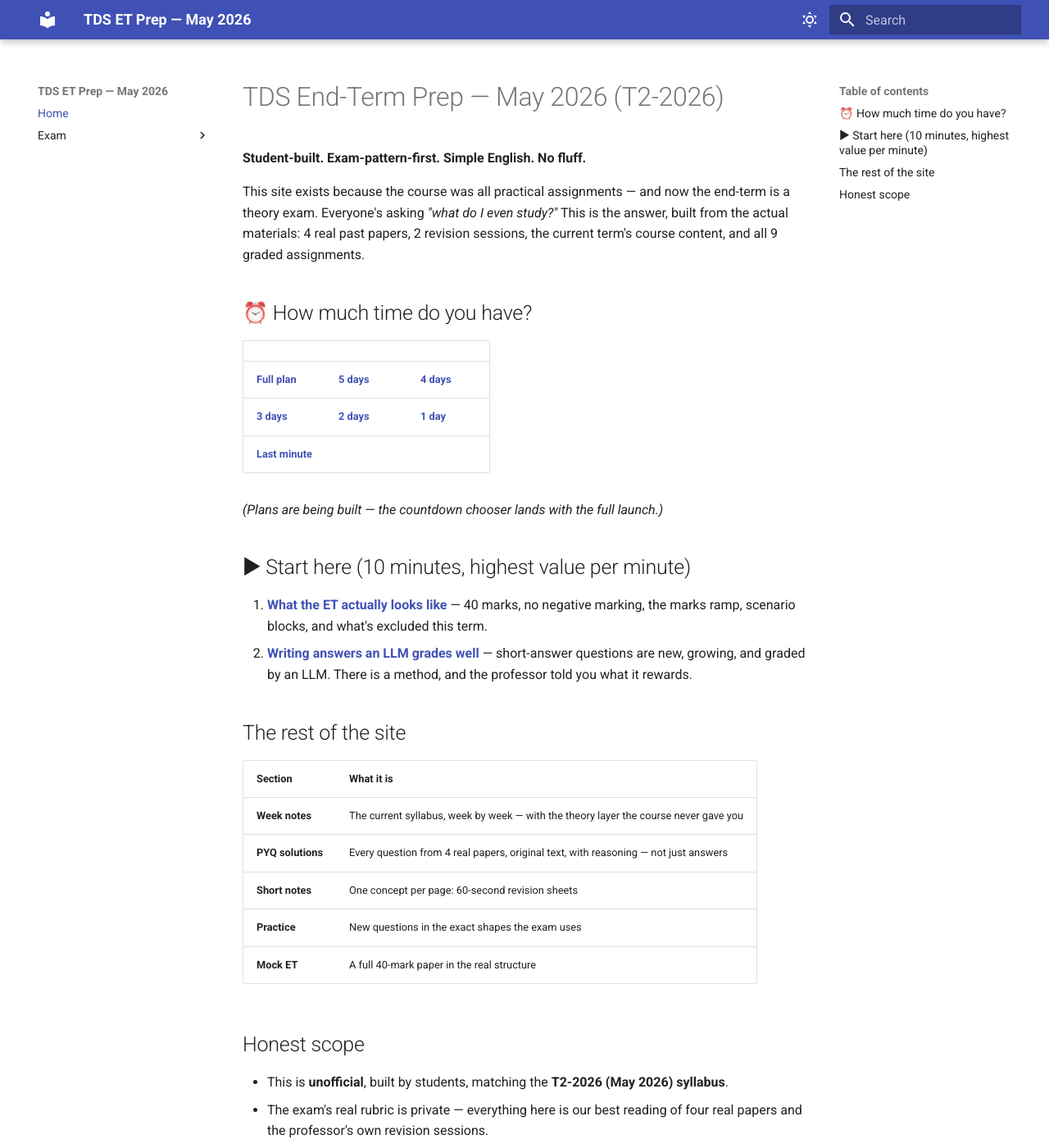
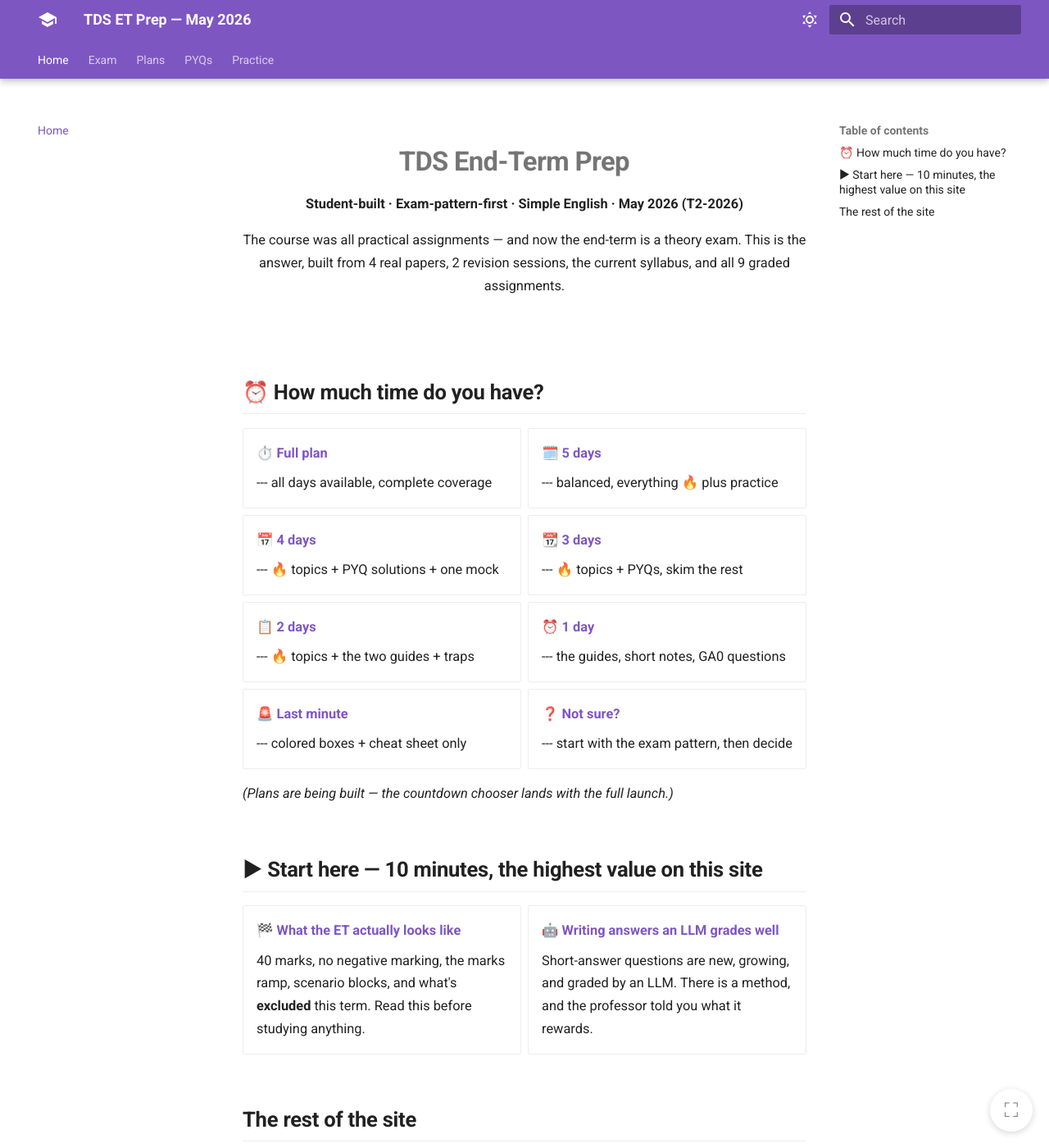
Before and after one commit to HypeMonk/tds-et-prep, an MkDocs documentation site: the page built from docs/index.md, in a window 1280 px wide and 1400 px high. Shown: the whole window at 82% size. Built offline with MkDocs 1.6.1 and Material for MkDocs 9.7.7, drawn with Linux system fonts in a browser that asks for light colours; some of the changed text lies outside the part shown.

Commit message:
Real colored boxes, upgraded theme, grid-card homepage, focus mode
The colored boxes were blockquote dots before — now proper Material
admonitions: success=must-remember, warning=trap, danger=wrong-belief,
info=in-the-exam. Theme gets tabs, sticky top bar, deep purple + amber
palette, better typography. Homepage rebuilt as card grids. Focus mode
button ships (hides sidebars, Esc to exit, preference remembered).

Co-Authored-By: Claude <noreply@anthropic.com>

```diff
--- a/docs/index.md
+++ b/docs/index.md
@@ -1,44 +1,103 @@
-# TDS End-Term Prep — May 2026 (T2-2026)
+<div class="tx-hero" markdown>
 
-**Student-built. Exam-pattern-first. Simple English. No fluff.**
+# TDS End-Term Prep
 
-This site exists because the course was all practical assignments — and now the end-term is a
-theory exam. Everyone's asking *"what do I even study?"* This is the answer, built from the
-actual materials: 4 real past papers, 2 revision sessions, the current term's course content,
-and all 9 graded assignments.
+**Student-built · Exam-pattern-first · Simple English · May 2026 (T2-2026)**
+
+The course was all practical assignments — and now the end-term is a theory exam.
+This is the answer, built from 4 real papers, 2 revision sessions, the current
+syllabus, and all 9 graded assignments.
+
+</div>
 
 ## ⏰ How much time do you have?
 
-| | | |
-|---|---|---|
-| [**Full plan**](plan/index.md) | [**5 days**](plan/index.md) | [**4 days**](plan/index.md) |
-| [**3 days**](plan/index.md) | [**2 days**](plan/index.md) | [**1 day**](plan/index.md) |
-| [**Last minute**](plan/index.md) | | |
+<div class="grid cards" markdown>
+
+- ⏱️ **[Full plan](plan/index.md)**
+
+    --- all days available, complete coverage
+
+- 🗓️ **[5 days](plan/index.md)**
+
+    --- balanced, everything 🔥 plus practice
+
+- 📅 **[4 days](plan/index.md)**
+
+    --- 🔥 topics + PYQ solutions + one mock
+
+- 📆 **[3 days](plan/index.md)**
+
+    --- 🔥 topics + PYQs, skim the rest
+
+- 📋 **[2 days](plan/index.md)**
+
+    --- 🔥 topics + the two guides + traps
+
+- ⏰ **[1 day](plan/index.md)**
+
+    --- the guides, short notes, GA0 questions
+
+- 🚨 **[Last minute](plan/index.md)**
+
+    --- colored boxes + cheat sheet only
+
+- ❓ **[Not sure?](plan/index.md)**
+
+    --- start with the exam pattern, then decide
+
+</div>
 
 *(Plans are being built — the countdown chooser lands with the full launch.)*
 
-## ▶ Start here (10 minutes, highest value per minute)
+## ▶ Start here — 10 minutes, the highest value on this site
 
-1. **[What the ET actually looks like](exam/exam-pattern.md)** — 40 marks, no negative
-   marking, the marks ramp, scenario blocks, and what's excluded this term.
-2. **[Writing answers an LLM grades well](exam/llm-grading-guide.md)** — short-answer
-   questions are new, growing, and graded by an LLM. There is a method, and the professor
-   told you what it rewards.
+<div class="grid cards" markdown>
+
+- 🏁 **[What the ET actually looks like](exam/exam-pattern.md)**
+
+    40 marks, no negative marking, the marks ramp, scenario blocks, and what's
+    **excluded** this term. Read this before studying anything.
+
+- 🤖 **[Writing answers an LLM grades well](exam/llm-grading-guide.md)**
+
+    Short-answer questions are new, growing, and graded by an LLM. There is a method,
+    and the professor told you what it rewards.
+
+</div>
 
 ## The rest of the site
 
-| Section | What it is |
-|---|---|
-| **Week notes** | The current syllabus, week by week — with the theory layer the course never gave you |
-| **PYQ solutions** | Every question from 4 real papers, original text, with reasoning — not just answers |
-| **Short notes** | One concept per page: 60-second revision sheets |
-| **Practice** | New questions in the exact shapes the exam uses |
-| **Mock ET** | A full 40-mark paper in the real structure |
+<div class="grid cards" markdown>
 
-## Honest scope
+- 📚 **Week notes**
 
-- This is **unofficial**, built by students, matching the **T2-2026 (May 2026) syllabus**.
-- The exam's real rubric is private — everything here is our best reading of four real papers
-  and the professor's own revision sessions.
-- The syllabus changes every term. Next term's students: the structure is reusable, the
-  content is yours to verify.
+    The current syllabus, week by week — with the theory layer the course never gave you.
+
+- 📄 **PYQ solutions**
+
+    Every question from 4 real papers, original text, with reasoning — not just answers.
+
+- ⚡ **Short notes**
+
+    One concept per page: 60-second revision sheets.
+
+- 🏋️ **Practice**
+
+    New questions in the exact shapes the exam uses, filterable by difficulty.
+
+- 🧪 **Mock ET**
+
+    A full 40-mark paper in the real structure.
+
+- 🎓 **Revision sessions**
+
+    The professor's own walkthroughs, notes kept as primary source.
+
+</div>
+
+!!! tip "Honest scope"
+    This is **unofficial**, built by students, matching the **T2-2026 syllabus**. The
+    real rubric is private — everything here is our best reading of four real papers
+    and the professor's revision sessions. The syllabus changes every term: next term's
+    students get the structure, and re-verify the content.
--- /dev/null
+++ b/docs/javascripts/focus.js
@@ -0,0 +1,29 @@
+// Focus mode: one button, hides both sidebars and the tabs, widens the page.
+// Esc exits as well. The preference is remembered per browser.
+(function () {
+  var KEY = "etprep-focus";
+  function apply(on) {
+    document.body.classList.toggle("focus-mode", on);
+    var b = document.getElementById("focus-toggle");
+    if (b) b.textContent = on ? "✖" : "⛶"; // ✖ when on, ⛶ when off
+    try { localStorage.setItem(KEY, on ? "1" : "0"); } catch (e) {}
+  }
+  function boot() {
+    var b = document.createElement("button");
+    b.id = "focus-toggle";
+    b.title = "Focus mode (hide sidebars) — Esc to exit";
+    b.setAttribute("aria-label", "Toggle focus mode");
+    b.addEventListener("click", function () {
+      apply(!document.body.classList.contains("focus-mode"));
+    });
+    document.body.appendChild(b);
+    var saved = null;
+    try { saved = localStorage.getItem(KEY); } catch (e) {}
+    apply(saved === "1");
+  }
+  document.addEventListener("keydown", function (e) {
+    if (e.key === "Escape" && document.body.classList.contains("focus-mode")) apply(false);
+  });
+  if (document.readyState === "loading") document.addEventListener("DOMContentLoaded", boot);
+  else boot();
+})();
--- /dev/null
+++ b/docs/stylesheets/extra.css
@@ -0,0 +1,98 @@
+/* TDS ET Prep — custom polish on top of Material */
+
+/* ---- focus mode: hide the sidebars, widen the reading column ---- */
+body.focus-mode .md-sidebar--primary,
+body.focus-mode .md-sidebar--secondary {
+  display: none;
+}
+body.focus-mode .md-grid {
+  max-width: 52rem;
+}
+body.focus-mode .md-tabs {
+  display: none;
+}
+
+#focus-toggle {
+  position: fixed;
+  right: 1rem;
+  bottom: 1rem;
+  z-index: 100;
+  width: 2.6rem;
+  height: 2.6rem;
+  border-radius: 50%;
+  border: none;
+  cursor: pointer;
+  background: var(--md-primary);
+  color: var(--md-primary-bg);
+  box-shadow: 0 2px 8px rgba(0, 0, 0, 0.3);
+  font-size: 1.2rem;
+  display: flex;
+  align-items: center;
+  justify-content: center;
+  opacity: 0.55;
+  transition: opacity 150ms ease;
+}
+#focus-toggle:hover { opacity: 1; }
+
+/* ---- reading rhythm ---- */
+.md-typeset {
+  font-size: 0.82rem;
+  line-height: 1.7;
+}
+.md-typeset h1 {
+  font-weight: 700;
+  letter-spacing: -0.01em;
+}
+.md-typeset h2 {
+  margin-top: 2.4em;
+  font-weight: 700;
+  padding-bottom: 0.3em;
+  border-bottom: 1px solid var(--md-default-fg-color--lightest);
+}
+.md-typeset h3 {
+  margin-top: 1.8em;
+  font-weight: 600;
+}
+
+/* ---- the colored boxes get a touch more presence ---- */
+.md-typeset .admonition {
+  border-radius: 6px;
+  border-left-width: 4px;
+  box-shadow: 0 1px 3px rgba(0, 0, 0, 0.07);
+  font-size: 0.86em;
+}
+.md-typeset .admonition-title {
+  font-weight: 600;
+}
+
+/* ---- tables ---- */
+.md-typeset table:not([class]) {
+  font-size: 0.84em;
+}
+.md-typeset table:not([class]) th {
+  background: var(--md-code-bg-color, rgba(0,0,0,0.04));
+}
+
+/* ---- homepage hero ---- */
+.tx-hero {
+  text-align: center;
+  padding: 1.5rem 0 1rem;
+}
+.tx-hero h1 {
+  margin-bottom: 0.4em;
+  font-weight: 800;
+  letter-spacing: -0.02em;
+}
+.tx-hero .tx-sub {
+  color: var(--md-typeset-color);
+  opacity: 0.75;
+  font-size: 1.05em;
+}
+
+/* ---- read-time chip at the top of pages ---- */
+.tx-meta {
+  display: block;
+  margin: -0.6em 0 1.4em;
+  font-size: 0.78rem;
+  opacity: 0.7;
+}
--- a/mkdocs.yml
+++ b/mkdocs.yml
@@ -1,42 +1,61 @@
 site_name: TDS ET Prep — May 2026
 site_description: Student-built end-term prep for Tools in Data Science (T2-2026). Exam-pattern-first notes, PYQ solutions with reasoning, and practice questions.
 site_url: ""
-repo_url: ""
 
-# Light + dark theme, remembered across visits, follows system preference initially.
 theme:
   name: material
+  icon:
+    logo: material/school
   features:
+    - navigation.tabs
+    - navigation.tabs.sticky
     - navigation.top
+    - navigation.indexes
     - navigation.path
-    - navigation.indexes
+    - navigation.prune
     - search.suggest
     - search.highlight
+    - search.share
     - content.code.copy
     - content.tooltips
     - toc.follow
+    - header.autohide
   palette:
     - scheme: default
+      primary: deep purple
+      accent: amber
       toggle:
         icon: material/weather-sunny
         name: Switch to dark mode
     - scheme: slate
+      primary: indigo
+      accent: amber
       toggle:
         icon: material/weather-night
         name: Switch to light mode
+  font:
+    text: Roboto
+    code: Roboto Mono
+
+extra_css:
+  - stylesheets/extra.css
+
+extra_javascript:
+  - javascripts/focus.js
 
 markdown_extensions:
-  - admonition          # the colored boxes: note/tip/warning/danger
+  - admonition           # colored boxes: success / warning / danger / info / tip
   - attr_list
   - def_list
   - footnotes
   - md_in_html
   - pymdownx.details     # collapsible solutions
-  - pymdownx.superfences # nested code in admonitions
+  - pymdownx.superfences # nested code inside admonitions
   - pymdownx.tasklist:
       custom_checkbox: true
   - pymdownx.highlight:
       anchor_linenums: true
+  - pymdownx.inlinehilite
   - pymdownx.tabbed:
       alternate_style: true
   - tables
@@ -48,4 +67,7 @@ nav:
   - Exam:
     - exam/index.md
     - What the ET looks like: exam/exam-pattern.md
-    - Writing answers an LLM grades well: exam/llm-grading-guide.md
+    - Answers an LLM grades well: exam/llm-grading-guide.md
+  - Plans: plan/index.md
+  - PYQs: pyqs/index.md
+  - Practice: practice/index.md
```
Also changed, not shown: docs/exam/exam-pattern.md (+59 -20 lines), docs/exam/llm-grading-guide.md (+56 -26 lines).
